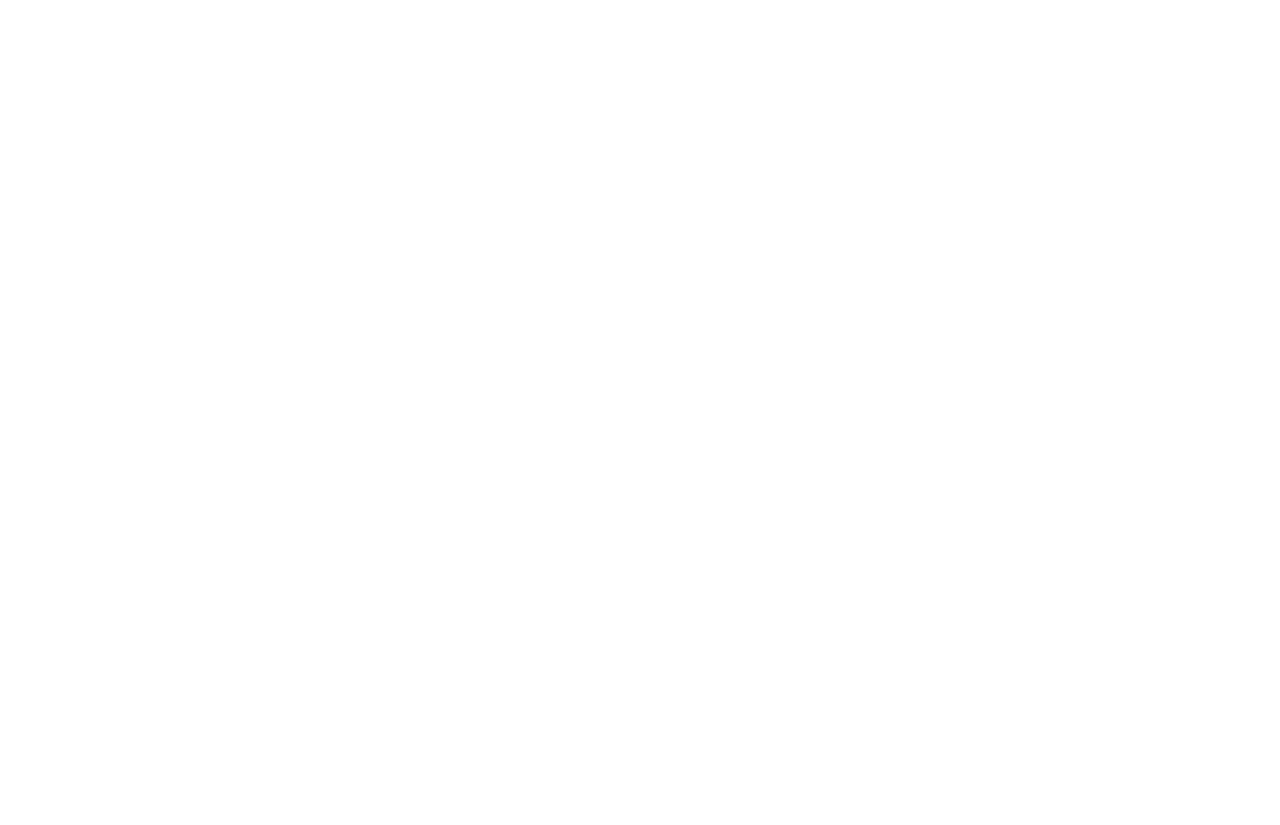
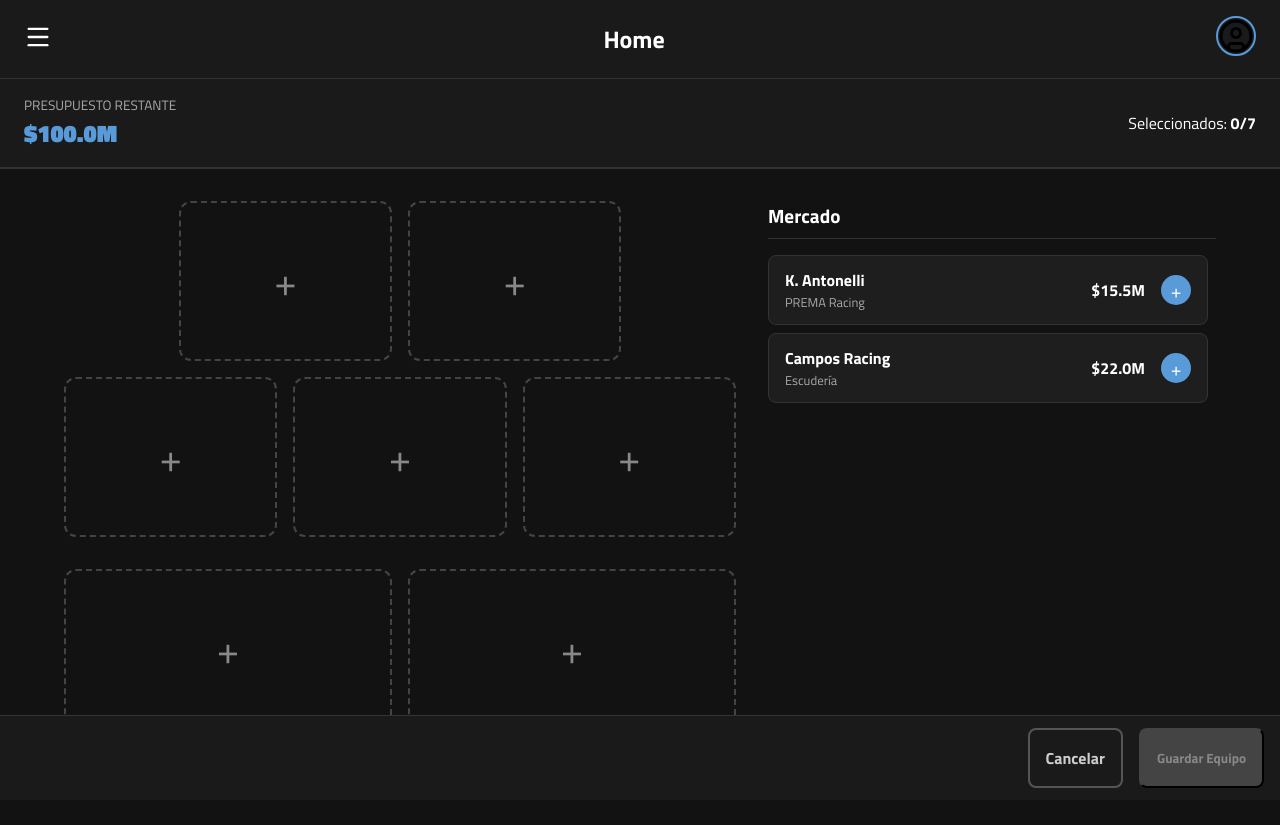
Before and after one commit to manu-fiuba/IntroTP, a plain HTML site: page frontend/create-team.html in a window 1280 px wide. Before the commit the page ends 800 px from the top, so only its background shows below. Drawn offline with Linux system fonts and the light colour scheme.

Commit message:
plantilla html de create team creada

```diff
--- a/frontend/create-team.html
+++ b/frontend/create-team.html
@@ -0,0 +1,117 @@
+<!DOCTYPE html>
+<html lang="es">
+<head>
+    <meta charset="UTF-8">
+    <meta name="viewport" content="width=device-width, initial-scale=1.0">
+    <title>F2 Fantasy | Crear Equipo</title>
+    <link rel="icon" type="image/x-icon" href="./img/favicon.ico">
+    <link rel="preconnect" href="https://fonts.googleapis.com">
+    <link rel="preconnect" href="https://fonts.gstatic.com" crossorigin>
+    <link href="https://fonts.googleapis.com/css2?family=Titillium+Web:wght@400;600;700;900&display=swap" rel="stylesheet">
+    <link rel="stylesheet" href="./css/style.css">
+</head>
+<body class="app-body">
+
+    <!-- Header -->
+    <header class="app-header">
+        <button class="menu-btn" aria-label="Abrir menú">
+            <img src="./img/menu.svg" alt="Menú" width="28" height="28">
+        </button>
+        <h1 class="header-title">Home</h1>
+        <a href="profile.html" class="profile-link">
+            <img src="./img/circle-user.svg" alt="Perfil" class="pfp">
+        </a>
+    </header>
+
+    <!-- Panel de Presupuesto Fijo -->
+    <section class="budget-panel">
+        <div class="budget-info">
+            <span class="budget-label">Presupuesto Restante</span>
+            <span class="budget-value">$100.0M</span>
+        </div>
+        <div class="slots-info">
+            <span>Seleccionados: <strong>0/7</strong></span>
+        </div>
+    </section>
+
+    <main class="builder-container">
+
+<!-- Columna Izquierda: Tu Equipo -->
+        <section class="my-team-section">
+
+            <!-- Fila 1: 2 Pilotos -->
+            <div class="roster-row justify-center mb-1">
+                <button class="roster-card driver-slot empty">
+                    <span class="plus-icon">+</span>
+                </button>
+                <button class="roster-card driver-slot empty">
+                    <span class="plus-icon">+</span>
+                </button>
+            </div>
+
+            <!-- Fila 2: 3 Pilotos -->
+            <div class="roster-row mb-divider">
+                <button class="roster-card driver-slot empty">
+                    <span class="plus-icon">+</span>
+                </button>
+                <button class="roster-card driver-slot empty">
+                    <span class="plus-icon">+</span>
+                </button>
+                <button class="roster-card driver-slot empty">
+                    <span class="plus-icon">+</span>
+                </button>
+            </div>
+
+            <!-- Fila 3: 2 Escuderías -->
+            <div class="roster-row">
+                <button class="roster-card constructor-slot empty">
+                    <span class="plus-icon">+</span>
+                </button>
+                <button class="roster-card constructor-slot empty">
+                    <span class="plus-icon">+</span>
+                </button>
+            </div>
+
+        </section>
+        <!-- Columna Derecha: Mercado de Opciones -->
+        <section class="market-section">
+            <h2>Mercado</h2>
+            <div class="market-list">
+                <!-- Ejemplo de un piloto en el mercado -->
+                <div class="market-item">
+                    <div class="market-item-info">
+                        <strong>K. Antonelli</strong>
+                        <span>PREMA Racing</span>
+                    </div>
+                    <div class="market-item-action">
+                        <span class="price">$15.5M</span>
+                        <button class="btn-add">+</button>
+                    </div>
+                </div>
+
+                <!-- Ejemplo de una escudería en el mercado -->
+                <div class="market-item">
+                    <div class="market-item-info">
+                        <strong>Campos Racing</strong>
+                        <span>Escudería</span>
+                    </div>
+                    <div class="market-item-action">
+                        <span class="price">$22.0M</span>
+                        <button class="btn-add">+</button>
+                    </div>
+                </div>
+
+            </div>
+        </section>
+
+    </main>
+
+    <!-- Barra de acciones inferior -->
+    <footer class="builder-actions">
+        <a href="home.html" class="btn btn-outline">Cancelar</a>
+        <!-- Botón deshabilitado por defecto -->
+        <button class="btn btn-primary" disabled>Guardar Equipo</button>
+    </footer>
+
+</body>
+</html>
--- a/frontend/css/style.css
+++ b/frontend/css/style.css
@@ -68,6 +68,16 @@ body {
     color: #cccccc;
 }
 
+/* Estilo para botones deshabilitados */
+button:disabled, .btn:disabled {
+    background-color: #444;
+    color: #888;
+    border-color: #444;
+    cursor: not-allowed;
+    transform: none;
+    opacity: 1;
+}
+
 /* --- ESTILOS DE LAS PÁGINAS INTERNAS --- */
 .app-body {
     display: block; /* Sobrescribimos el flex del body del index */
@@ -106,6 +116,7 @@ body {
     border: 2px solid #589bd8;
 }
 
+/* --- HOME --- */
 /* Equipos */
 .home-container {
     padding: 2rem 1.5rem;
@@ -116,7 +127,7 @@ body {
     margin: 0 auto;
 }
 
-/* Si la pantalla tiene al menos 1024px de ancho, pasamos a 3 columnas */
+/* Si la pantalla tiene al menos 1200px de ancho, pasamos a 3 columnas */
 @media (min-width: 1200px) {
     .home-container {
         grid-template-columns: repeat(3, 1fr);
@@ -193,3 +204,188 @@ body {
     font-size: 2.5rem;
     font-weight: 300;
 }
+
+/* --- CONSTRUCTOR DE EQUIPO (/create-team y /manage-team) --- */
+
+.budget-panel {
+    background-color: #1a1a1a;
+    border-bottom: 2px solid #333;
+    padding: 1rem 1.5rem;
+    display: flex;
+    justify-content: space-between;
+    align-items: center;
+    position: sticky;
+    top: 0;
+    z-index: 10; /* Para que este siempre por encima al hacer scroll */
+}
+
+.budget-info {
+    display: flex;
+    flex-direction: column;
+}
+
+.budget-label {
+    font-size: 0.85rem;
+    color: #aaa;
+    text-transform: uppercase;
+}
+
+.budget-value {
+    font-size: 1.5rem;
+    font-weight: 900;
+    color: #589bd8;
+}
+
+.builder-container {
+    padding: 2rem 1.5rem;
+    display: grid;
+    grid-template-columns: 1fr;
+    gap: 2rem;
+    max-width: 1200px;
+    margin: 0 auto;
+    padding-bottom: 6rem; /* Espacio para la barra de acciones */
+}
+
+@media (min-width: 768px) {
+    .builder-container {
+        grid-template-columns: 1.5fr 1fr; /* 60% Equipo, 40% Mercado */
+    }
+}
+
+.my-team-section h2, .market-section h2 {
+    font-size: 1.2rem;
+    margin-bottom: 1rem;
+    border-bottom: 1px solid #333;
+    padding-bottom: 0.5rem;
+}
+
+.mt-2 {
+    margin-top: 2rem;
+}
+
+/* --- LAYOUT EXACTO DE TARJETAS (2 - 3 - 2) --- */
+
+.roster-row {
+    display: flex;
+    gap: 1rem;
+    width: 100%;
+}
+
+.justify-center {
+    justify-content: center;
+}
+
+.mb-1 { margin-bottom: 1rem; }
+
+.mb-divider {
+    margin-bottom: 2rem;
+}
+
+/* Tarjeta base: todos con el mismo alto */
+.roster-card {
+    height: 160px;  /* Alto fijo igual para todos */
+    background-color: #1e1e1e;
+    border: 1px solid #333;
+    border-radius: 12px;
+    display: flex;
+    flex-direction: column;
+    align-items: center;
+    justify-content: center;
+    color: #fff;
+    cursor: pointer;
+    transition: all 0.2s;
+    overflow: hidden;
+}
+
+/* Cálculo exacto de anchos */
+.driver-slot {
+    /* 3 elementos menos los 2 espacios de 1rem */
+    width: calc((100% - 2rem) / 3);
+}
+
+.constructor-slot {
+    /* 2 elementos menos 1 espacio de 1rem */
+    width: calc((100% - 1rem) / 2);
+}
+
+/* Estilos de estado vacío */
+.roster-card.empty {
+    background-color: transparent;
+    border: 2px dashed #444;
+    color: #888;
+}
+
+.roster-card.empty:hover {
+    border-color: #589bd8;
+    color: #fff;
+    background-color: rgba(88, 155, 216, 0.05);
+}
+
+/* Lista del Mercado */
+.market-list {
+    display: flex;
+    flex-direction: column;
+    gap: 0.5rem;
+    max-height: 500px;
+    overflow-y: auto; /* Scroll interno para el mercado */
+    padding-right: 0.5rem;
+}
+
+.market-item {
+    background-color: #1e1e1e;
+    border-radius: 8px;
+    padding: 0.75rem 1rem;
+    display: flex;
+    justify-content: space-between;
+    align-items: center;
+    border: 1px solid #333;
+}
+
+.market-item-info {
+    display: flex;
+    flex-direction: column;
+}
+
+.market-item-info span {
+    font-size: 0.8rem;
+    color: #aaa;
+}
+
+.market-item-action {
+    display: flex;
+    align-items: center;
+    gap: 1rem;
+}
+
+.price {
+    font-weight: 700;
+}
+
+.btn-add {
+    background-color: #589bd8;
+    color: white;
+    border: none;
+    border-radius: 50%;
+    width: 30px;
+    height: 30px;
+    font-size: 1.2rem;
+    cursor: pointer;
+    display: flex;
+    align-items: center;
+    justify-content: center;
+}
+
+/* Barra de acciones inferior */
+.builder-actions {
+    position: fixed;
+    bottom: 0;
+    left: 0;
+    width: 100%;
+    background-color: #1a1a1a;
+    border-top: 1px solid #333;
+    padding: 0.75rem 1rem;
+    display: flex;
+    justify-content: flex-end;
+    gap: 1rem;
+    z-index: 10;
+}
```
Also changed, not shown: frontend/manage-team.html (+117 -0 lines).
